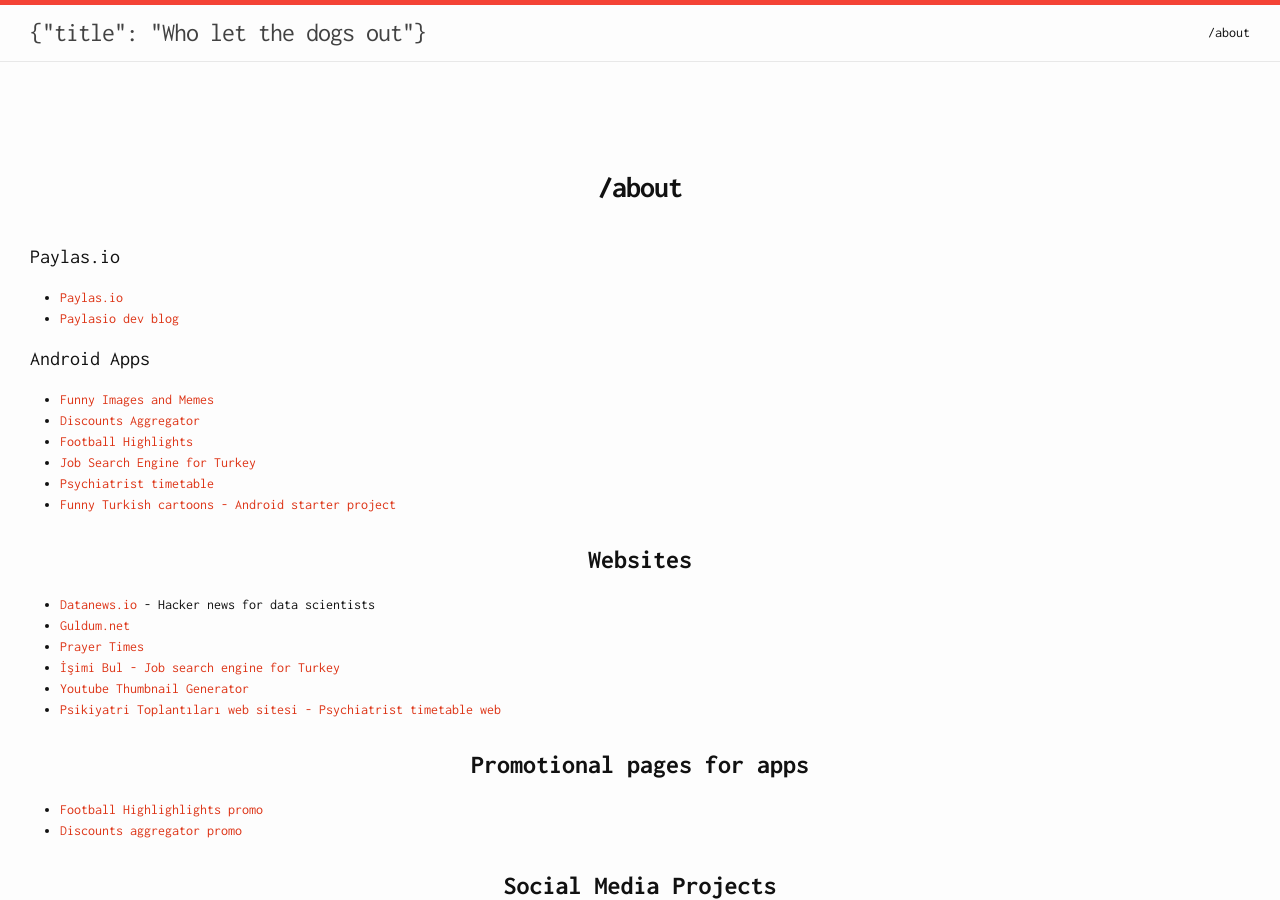
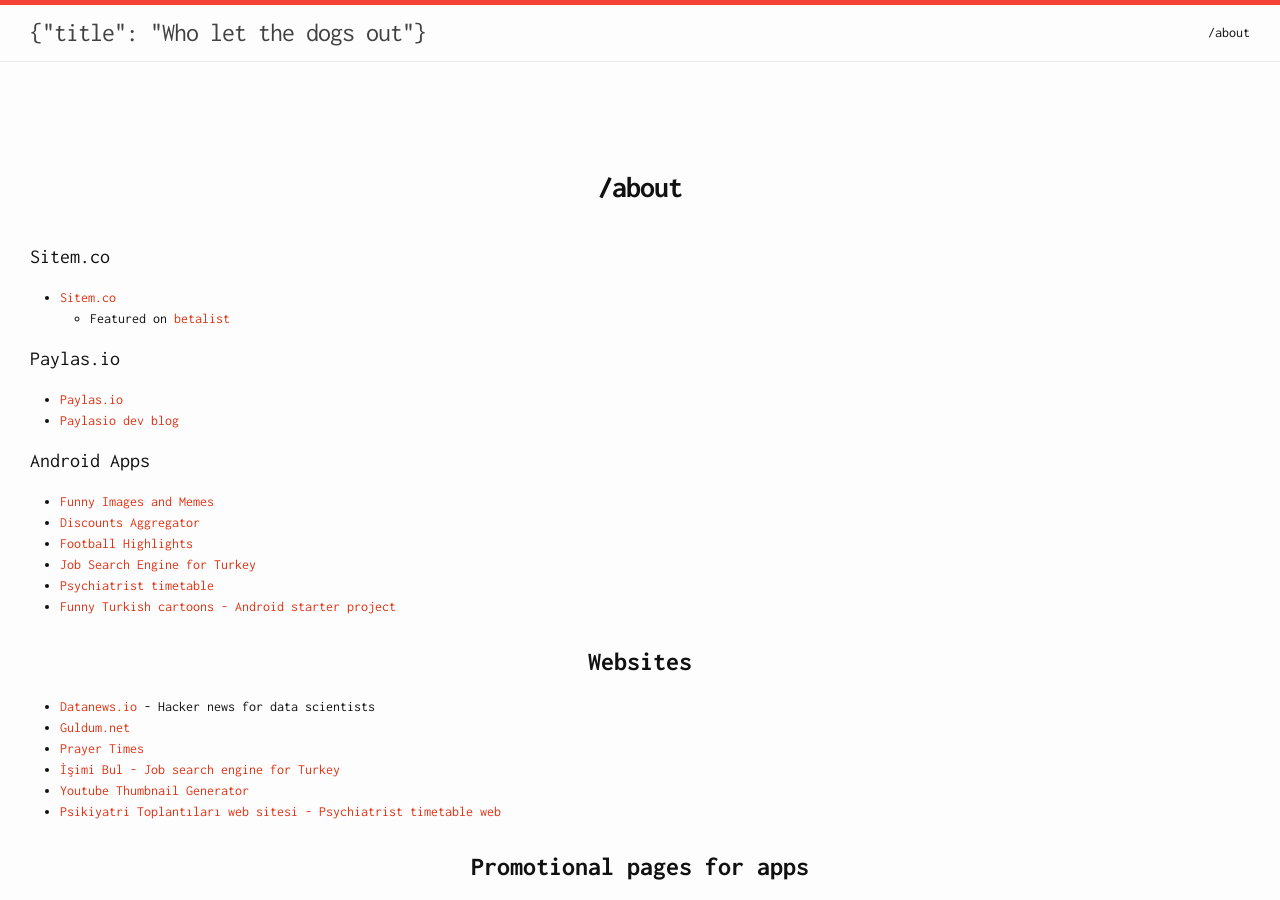
Before and after one commit to hakanu/blog, a Jekyll site: the page built from about.md, in a window 1280 px wide and 900 px high. Built offline with Jekyll 4.4.1, drawn with Linux system fonts in a browser that asks for light colours; comment, search, counter and statistics services are not loaded.

Commit message:
Updated about.md

```diff
--- a/about.md
+++ b/about.md
@@ -6,6 +6,10 @@
 published: true
 ---
 
+#### Sitem.co
+
+* [Sitem.co](Easy website builder with fine tuned, purpose specific themes)
+	* Featured on [betalist](http://betalist.com/startups/sitemco)
 
 #### Paylas.io
 
```
